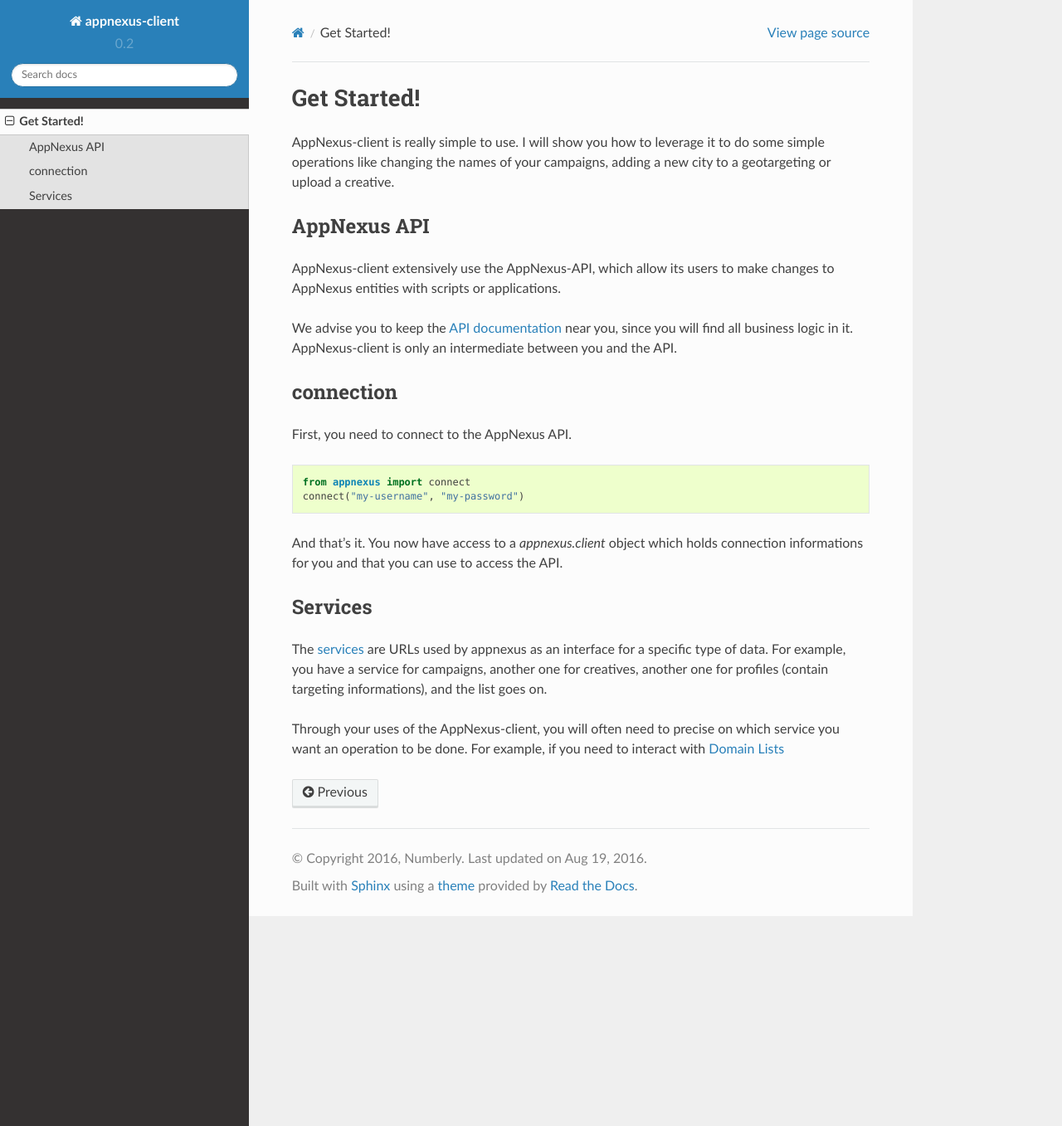
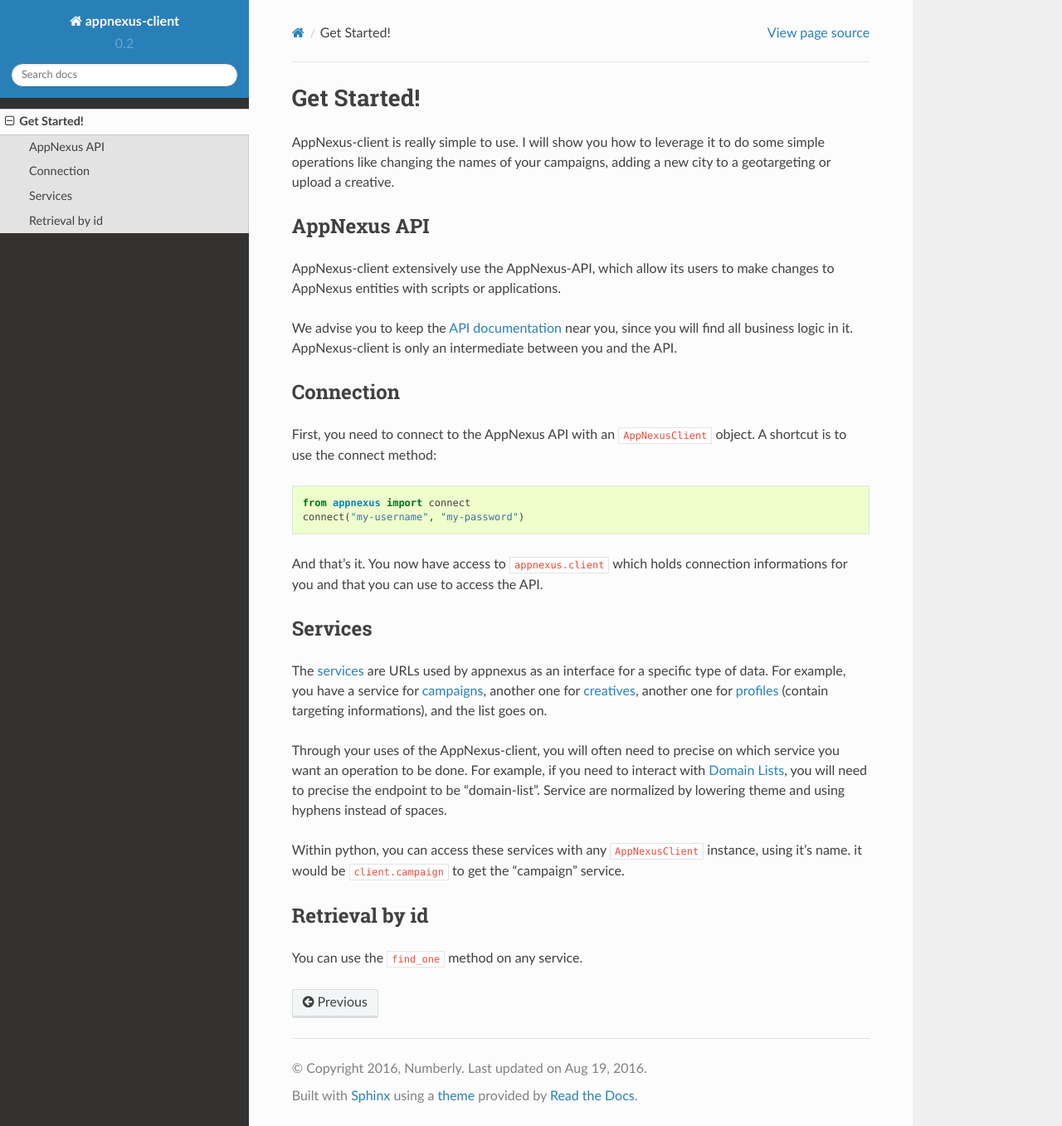
Before and after one commit to numberly/appnexus-client, a Sphinx documentation site: the page built from doc/source/get_started.rst, in a window 1280 px wide and 1357 px high. Shown: the whole window at 83% size. Built offline with Sphinx 7.4.7 and the Read the Docs theme 2.0.0, drawn with Linux system fonts in a browser that asks for light colours.

Commit message:
Add links to AppNexus services

```diff
--- a/doc/source/get_started.rst
+++ b/doc/source/get_started.rst
@@ -18,17 +18,18 @@
 the API.
 
 ==========
-connection
+Connection
 ==========
 
-First, you need to connect to the AppNexus API.
+First, you need to connect to the AppNexus API with an ``AppNexusClient``
+object.  A shortcut is to use the connect method:
 
 .. code-block:: python
 
     from appnexus import connect
     connect("my-username", "my-password")
 
-And that's it. You now have access to a `appnexus.client` object which holds
+And that's it. You now have access to ``appnexus.client`` which holds
 connection informations for you and that you can use to access the API.
 
 ========
@@ -36,14 +37,27 @@
 ========
 
 The services_ are URLs used by appnexus as an interface for a specific type of
-data. For example, you have a service for campaigns, another one for creatives,
-another one for profiles (contain targeting informations), and the list goes
-on.
+data. For example, you have a service for campaigns_, another one for
+creatives_, another one for profiles_ (contain targeting informations), and the
+list goes on.
 
 Through your uses of the AppNexus-client, you will often need to precise on
 which service you want an operation to be done. For example, if you need to
-interact with `Domain Lists`_
+interact with `Domain Lists`_, you will need to precise the endpoint to be
+"domain-list". Service are normalized by lowering theme and using hyphens
+instead of spaces.
+
+Within python, you can access these services with any ``AppNexusClient`` instance, using it's name. it would be ``client.campaign`` to get the "campaign" service.
+
+===============
+Retrieval by id
+===============
+
+You can use the ``find_one`` method on any service.
 
 .. _`API documentation`: https://wiki.appnexus.com/display/api/Home
 .. _services: https://wiki.appnexus.com/display/api/API+Services
+.. _campaigns: https://wiki.appnexus.com/display/api/Campaign+Service
+.. _creatives: https://wiki.appnexus.com/display/api/Creative+Service
+.. _profiles: https://wiki.appnexus.com/display/api/Profile+Service
 .. _`Domain Lists`: https://wiki.appnexus.com/display/api/Domain+List+Service
```
Also changed, not shown: README.rst (+0 -20 lines).
